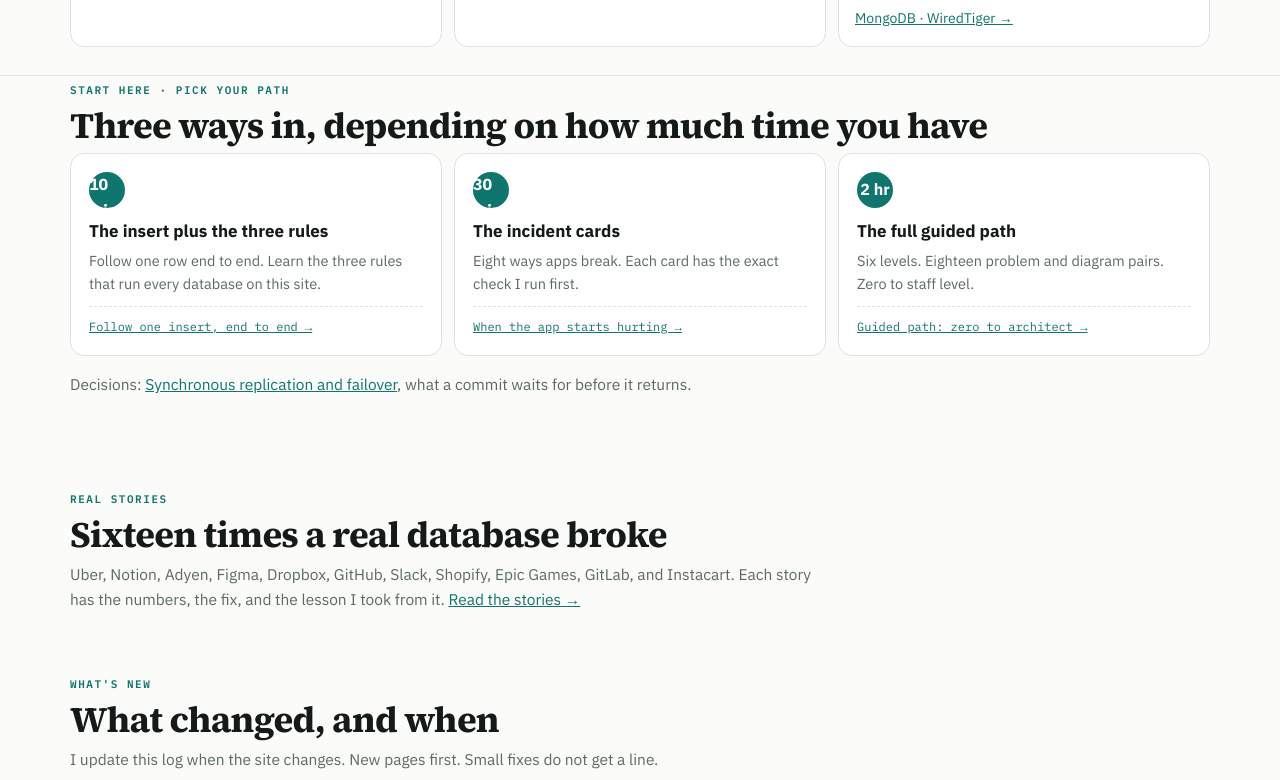
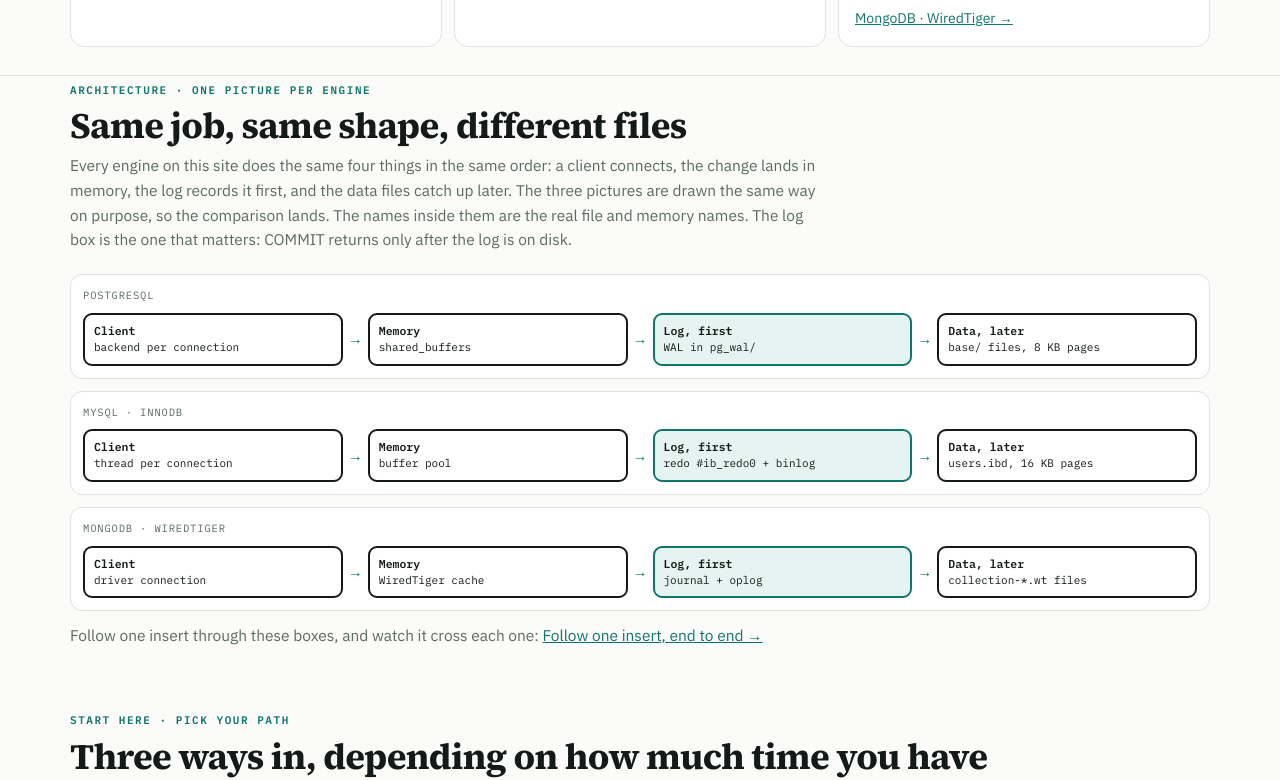
Before and after one commit to dinesh082293/howdbswork, a plain HTML site: page index.html in a window 1280 px wide. Shown: the part 1010-1790 px from the top of the page. Drawn offline with Linux system fonts and the light colour scheme.

Commit message:
Add architecture diagrams to home page

```diff
--- a/index.html
+++ b/index.html
@@ -48,6 +48,30 @@
       <p style="margin:10px 0 0"><a href="mongodb/index.html">MongoDB · WiredTiger →</a></p></div>
   </div>
 </div></header>
+<section id="architecture" style="padding-top:6px"><div class="wrap">
+  <div class="kicker">Architecture · one picture per engine</div>
+  <h2>Same job, same shape, different files</h2>
+  <p class="sub">Every engine on this site does the same four things in the same order: a client connects, the change lands in memory, the log records it first, and the data files catch up later. The three pictures are drawn the same way on purpose, so the comparison lands. The names inside them are the real file and memory names. The log box is the one that matters: COMMIT returns only after the log is on disk.</p>
+  <div class="diagram"><p class="dcap">PostgreSQL</p><div class="dflow">
+    <div class="dbox"><b>Client</b>backend per connection</div><span class="darrow">→</span>
+    <div class="dbox"><b>Memory</b>shared_buffers</div><span class="darrow">→</span>
+    <div class="dbox good"><b>Log, first</b>WAL in pg_wal/</div><span class="darrow">→</span>
+    <div class="dbox"><b>Data, later</b>base/ files, 8 KB pages</div>
+  </div></div>
+  <div class="diagram"><p class="dcap">MySQL · InnoDB</p><div class="dflow">
+    <div class="dbox"><b>Client</b>thread per connection</div><span class="darrow">→</span>
+    <div class="dbox"><b>Memory</b>buffer pool</div><span class="darrow">→</span>
+    <div class="dbox good"><b>Log, first</b>redo #ib_redo0 + binlog</div><span class="darrow">→</span>
+    <div class="dbox"><b>Data, later</b>users.ibd, 16 KB pages</div>
+  </div></div>
+  <div class="diagram"><p class="dcap">MongoDB · WiredTiger</p><div class="dflow">
+    <div class="dbox"><b>Client</b>driver connection</div><span class="darrow">→</span>
+    <div class="dbox"><b>Memory</b>WiredTiger cache</div><span class="darrow">→</span>
+    <div class="dbox good"><b>Log, first</b>journal + oplog</div><span class="darrow">→</span>
+    <div class="dbox"><b>Data, later</b>collection-*.wt files</div>
+  </div></div>
+  <p class="sub">Follow one insert through these boxes, and watch it cross each one: <a href="start-here/index.html#insert">Follow one insert, end to end →</a></p>
+</div></section>
 <section id="paths" style="padding-top:6px"><div class="wrap">
   <div class="kicker">Start here · pick your path</div>
   <h2>Three ways in, depending on how much time you have</h2>
@@ -68,6 +92,7 @@
   <h2>What changed, and when</h2>
   <p class="sub">I update this log when the site changes. New pages first. Small fixes do not get a line.</p>
   <ul style="font-size:15px;line-height:1.8;max-width:760px">
+    <li><b>Nov 17, 2026:</b> architecture diagrams on the home page, one per engine, client to memory to log to data files.</li>
     <li><b>Nov 17, 2026:</b> the Decisions page samples are now real captured output from a lab run, PostgreSQL 18, MySQL 8.4.13, MongoDB 8.0, not illustrative text.</li>
     <li><b>Nov 16, 2026:</b> three more real stories: Fortnite on MongoDB, plus GitLab and Instacart on Postgres. Every design section now labels its costs. The site is at sixteen stories.</li>
     <li><b>Nov 16, 2026:</b> the home page is now a front door, and the full beginner course moved to a new Start here page.</li>
```
